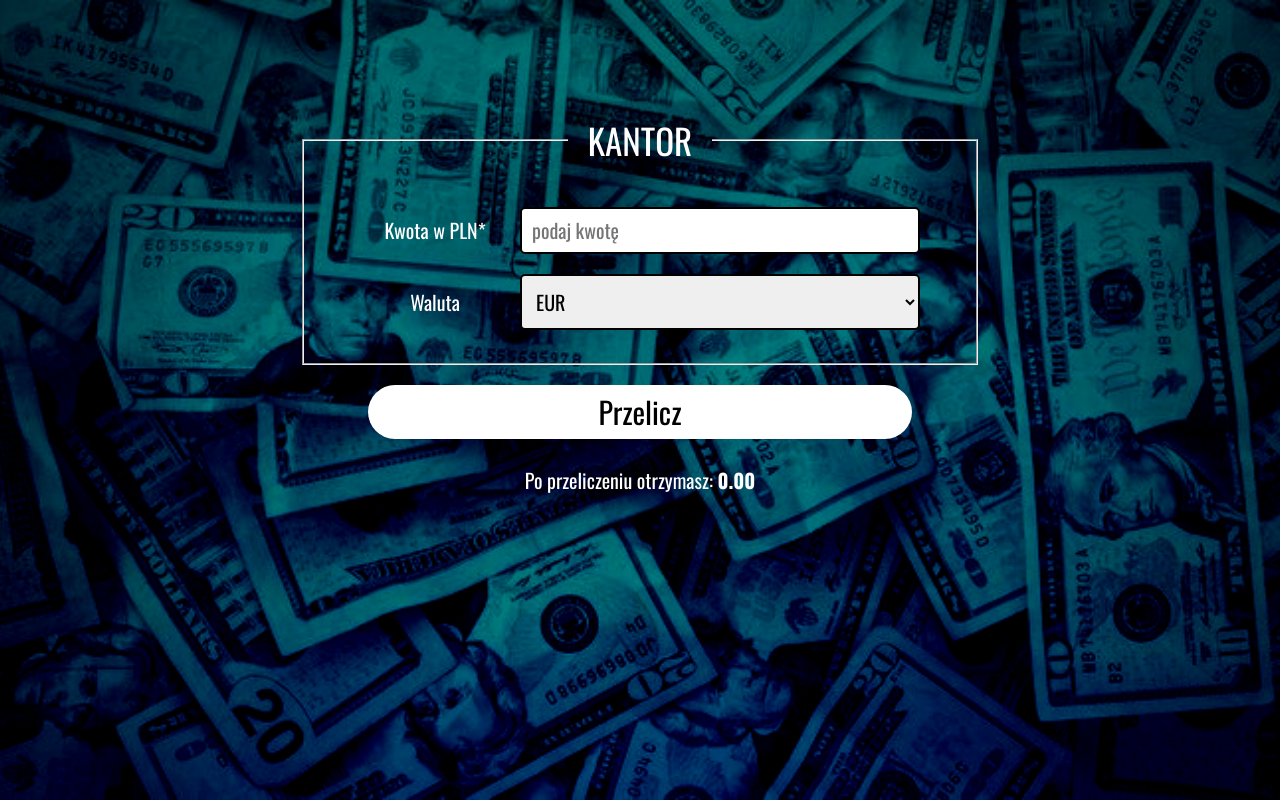
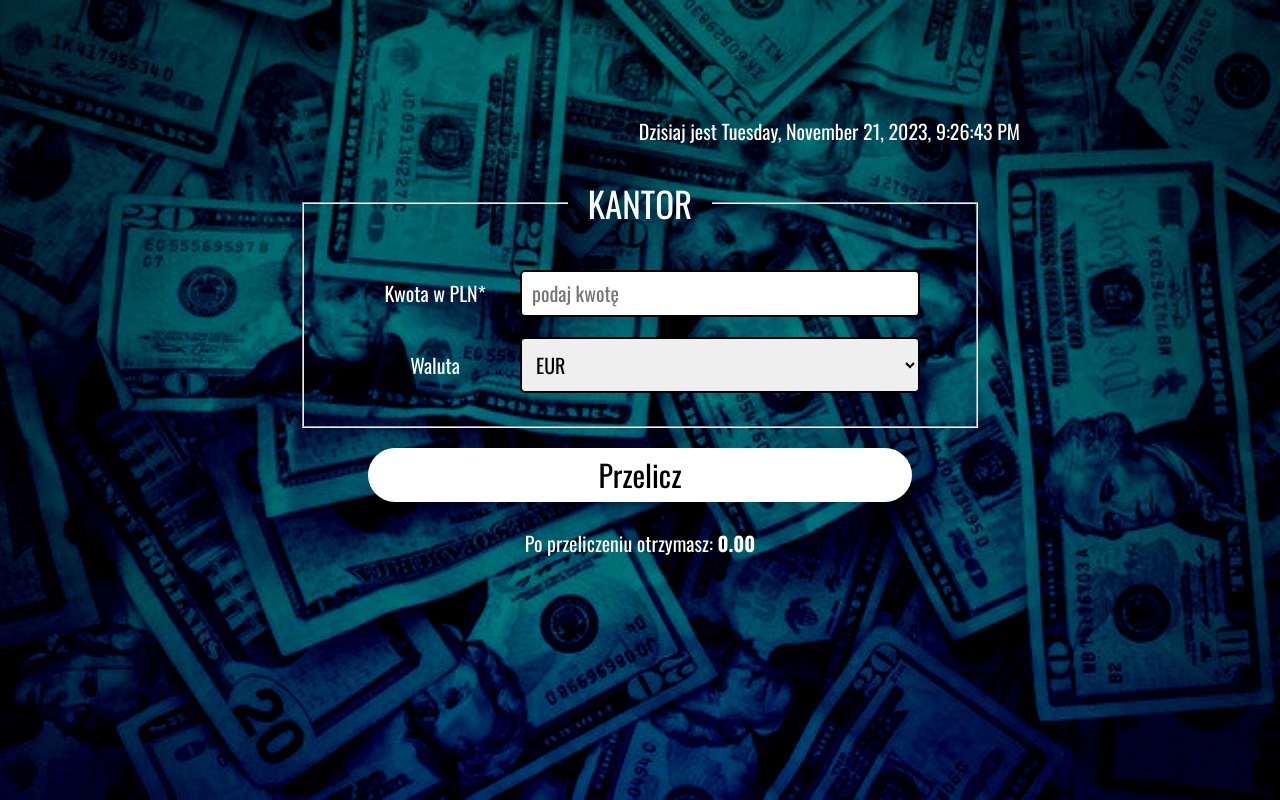
Before and after one commit to PiotrObrochta/currency-converter-react, a React (Create React App) app: page / in a window 1280 px wide. Built offline with nearby package versions, Linux system fonts and the light colour scheme; a web font is replaced by a local one.

Commit message:
add dateFormat timeFormat

```diff
--- a/src/Clock/index.js
+++ b/src/Clock/index.js
@@ -1,5 +1,36 @@
 import "./style.css";
+import { useState, useEffect } from 'react';
 
-const Clock = () => {};
+const Clock = () => {
+    const dateFormat = {
+        weekday: "long",
+        day: "numeric",
+        month: "long",
+        year: "numeric",
+    };
+
+    const timeFormat = {
+        hour: "numeric",
+        minute: "numeric",
+        second: "numeric",
+    };
+    const [date, setDate] = useState(new Date());
+
+    useEffect(() => {
+        const intervalId = setInterval(() => {
+            setDate(new Date());
+        }, 1000);
+
+        return () => clearInterval(intervalId);
+    }, []);
+
+    return (
+        <div className="clock">
+            <p>
+            Dzisiaj jest {date.toLocaleString(undefined, dateFormat)}, {date.toLocaleString(undefined, timeFormat)}
+            </p>
+        </div>
+    );
+};
 
 export default Clock;
```
